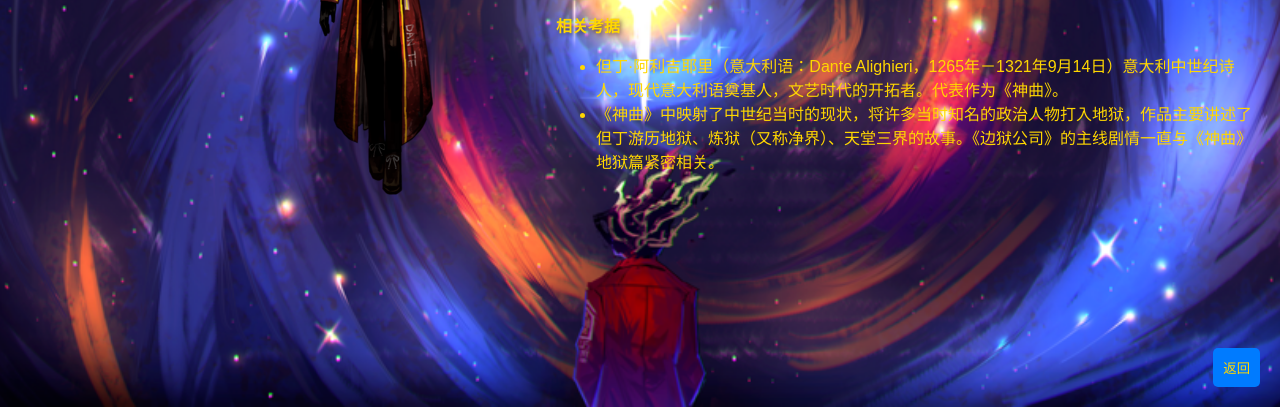
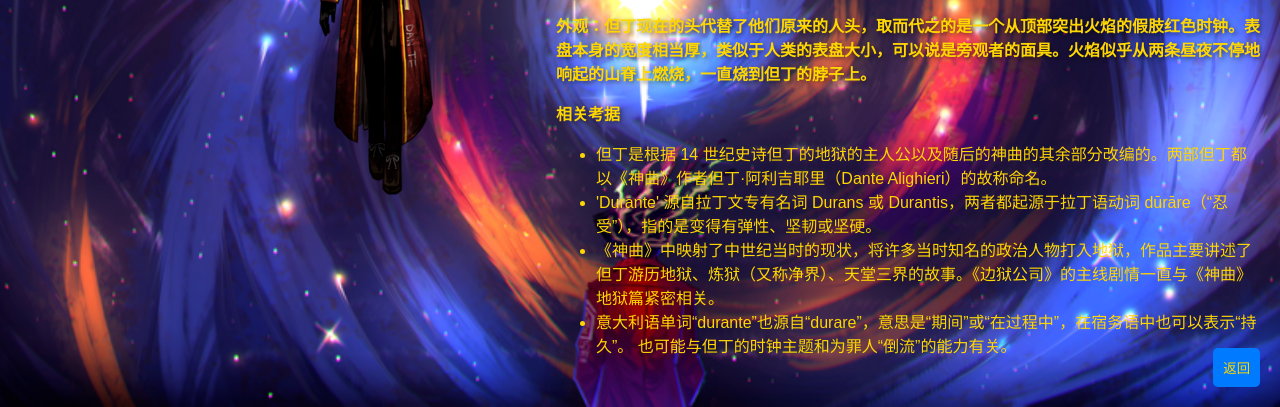
Before and after one commit to purple-orange233/001.github.io, a plain HTML site: page web/sins (10).html in a window 1280 px wide. Shown: the part 393-800 px from the top of the page. Drawn offline with Linux system fonts and the light colour scheme.

Commit message:
Update sins (10).html

```diff
--- a/web/sins (10).html
+++ b/web/sins (10).html
@@ -85,10 +85,14 @@
           <p>
 
 但丁是边狱公司巴士部的执行经理。编号为10。          </p>
+           <p>个性：作为一名经理，但丁是安静被动的，没有骨气。他们很少做出任何真正的尝试来阻止罪人横冲直撞或谈论下属的过错和问题，同时哀叹努力没有意义，因为罪人无论如何都不会听他们的话。但丁缺乏自信可能是他们被动的主要原因之一，因为他们经常觉得自己永远不够好，无法成为一名合格的领导者，认为他们所做的任何事情都不会改变任何事情，甚至使情况变得更糟。虽然但丁知道他们不是一个好的经理，但他们并不真正知道如何提高自己。然而，在经历了各种失败、事件和他人的批评之后，他们开始注意到自己的缺点并采取更负责任的行动（尽管他们仍然多次犹豫不决），这从他们多次尝试与辛克莱交谈并安慰他，以及他们拒绝放弃他，即使他们自己在死亡之门。</p>
+          <p>外观：但丁现在的头代替了他们原来的人头，取而代之的是一个从顶部突出火焰的假肢红色时钟。表盘本身的宽度相当厚，类似于人类的表盘大小，可以说是旁观者的面具。火焰似乎从两条昼夜不停地响起的山脊上燃烧，一直烧到但丁的脖子上。 </p>
             <p> 相关考据</p>
             <ul>
-              <li>但丁·阿利吉耶里（意大利语：Dante Alighieri，1265年－1321年9月14日）意大利中世纪诗人，现代意大利语奠基人，文艺时代的开拓者。代表作为《神曲》。 </li>
+              <li>但丁是根据 14 世纪史诗但丁的地狱的主人公以及随后的神曲的其余部分改编的。两部但丁都以《神曲》作者但丁·阿利吉耶里（Dante Alighieri）的故称命名。</li>
+              <li>'Durante' 源自拉丁文专有名词 Durans 或 Durantis，两者都起源于拉丁语动词 dūrāre（“忍受”），指的是变得有弹性、坚韧或坚硬。</li>
               <li>《神曲》中映射了中世纪当时的现状，将许多当时知名的政治人物打入地狱，作品主要讲述了但丁游历地狱、炼狱（又称净界）、天堂三界的故事。《边狱公司》的主线剧情一直与《神曲》地狱篇紧密相关。 </li>
+              <li>意大利语单词“durante”也源自“durare”，意思是“期间”或“在过程中”，在宿务语中也可以表示“持久”。 也可能与但丁的时钟主题和为罪人“倒流”的能力有关。</li>
             </ul>
       </div>
 </div>
```
